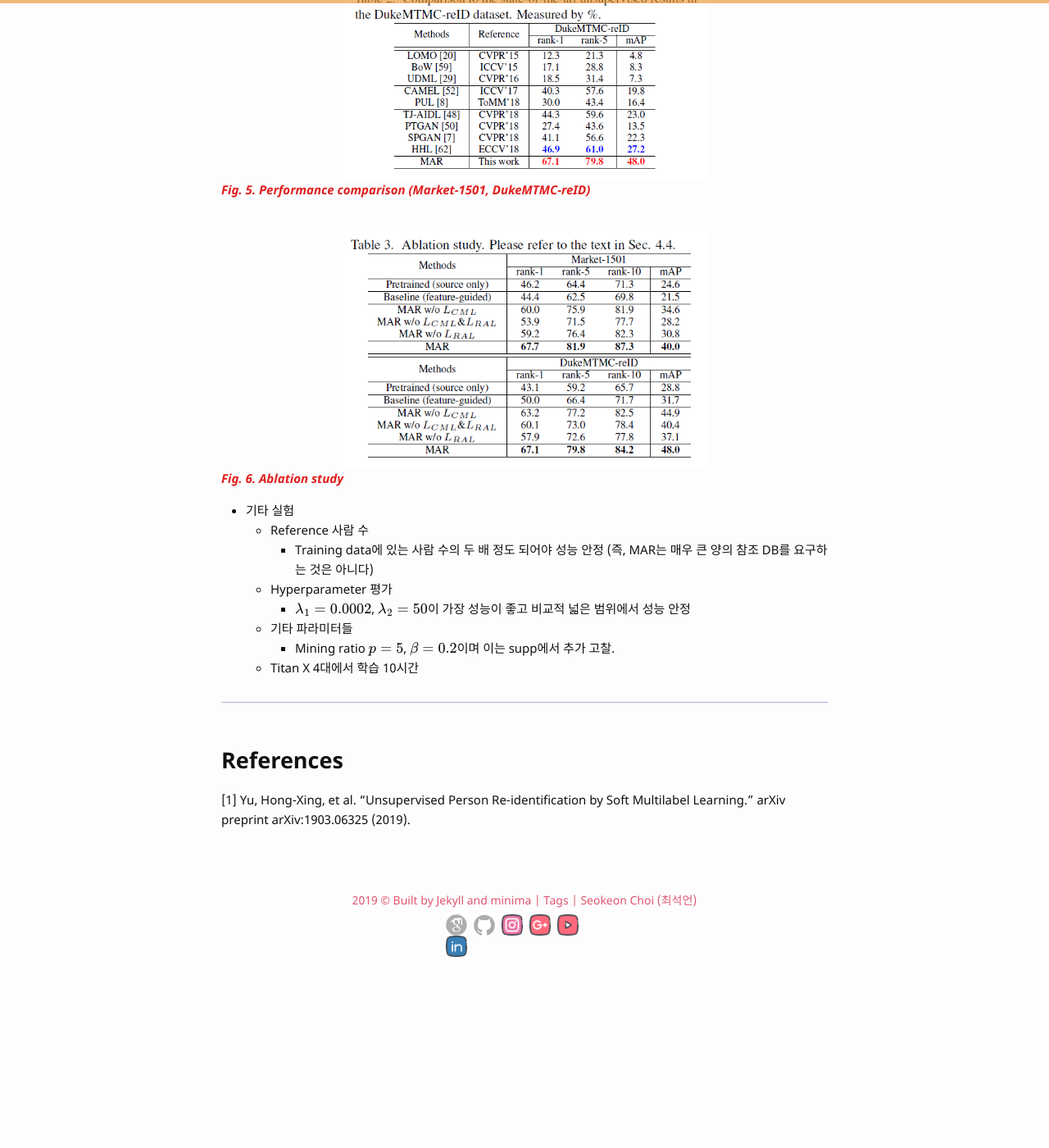
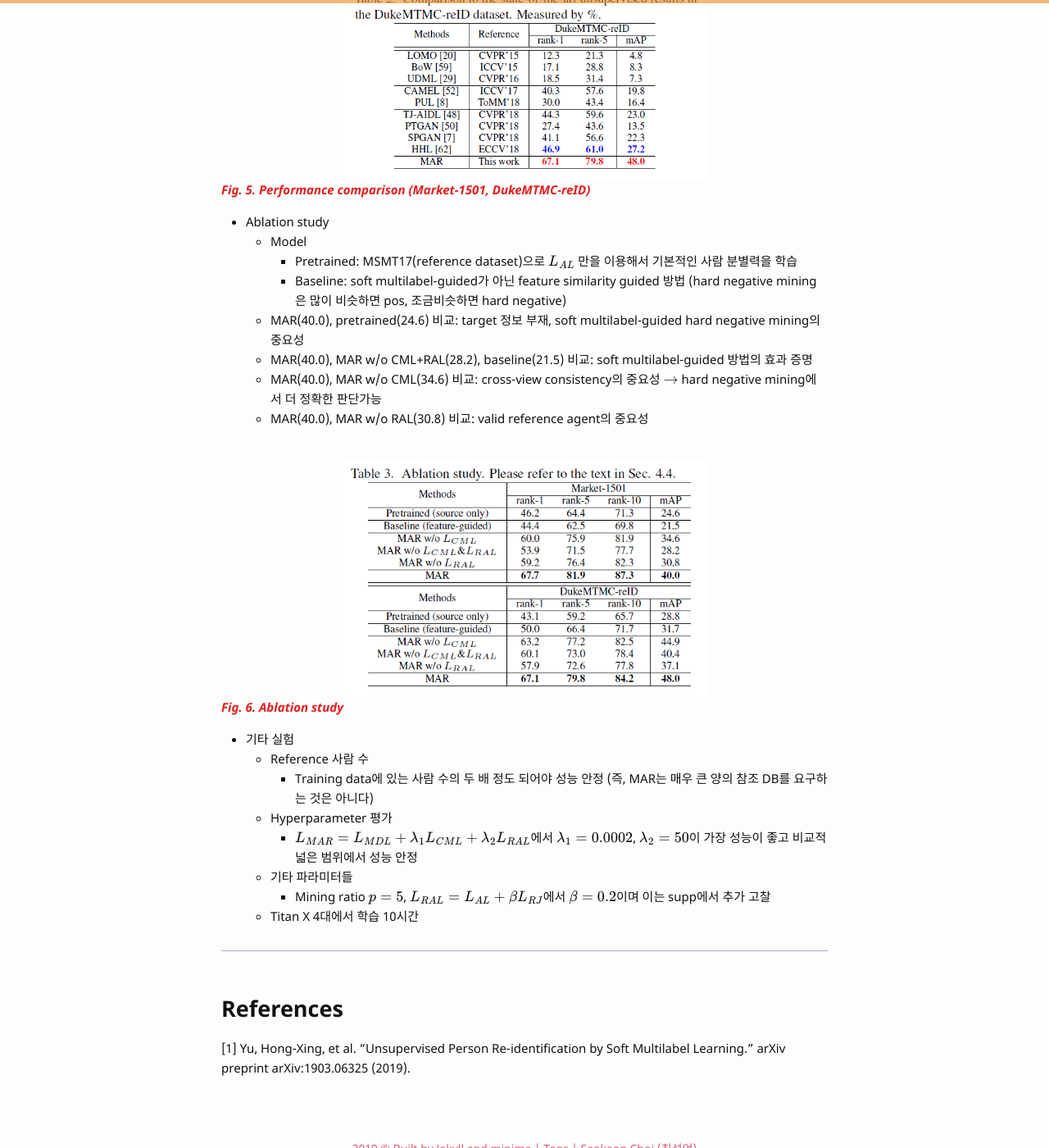
Before and after one commit to bismex/bismex.github.io, a Jekyll site: the page built from _posts/2019-07-04-MAR.md, in a window 1280 px wide and 1400 px high, scrolled down 6251 px. Shown: the whole window at 82% size. Built offline with Jekyll 4.4.1, drawn with Linux system fonts in a browser that asks for light colours; formulas are drawn with MathJax 3; before the commit the page ends 7418 px from its top, so only the background shows below that.

Commit message:
Update 2019-07-04-MAR.md

```diff
--- a/_posts/2019-07-04-MAR.md
+++ b/_posts/2019-07-04-MAR.md
@@ -115,6 +115,7 @@ tags: CV re-id unsupervised
   - 참조 영상과의 비교 특성은 카메라 뷰에 무관하며 오로지 target domain에서 사람의 외형 분포에만 의존적이어야 함
   - 다시 말해, target domain에서 각 카메라 뷰의 soft multilabel 분포는 전체 target domain에서 soft multilabel 분포와 일치해야 함 (cross-view consistent)
   - 분포 비교를 위해서 KL-divergence를 사용해도 되고 Wasserstein distance를 사용해도 되지만 경험적으로 soft multilabel의 분포가 log-normal 분포(soft multilabel에 log를 취한 것이 normal distribution과 비슷함)를 따른다는 것을 확인하여 계산량이 적은 simplified 2-Wasserstein distance(mean vector, std vector) 이용
+
 - Reference agent learning (RAL)
   - $$L_{RAL} = L_{AL} + \beta L_{RJ}$$
   - Agent learning loss (AL)
@@ -156,6 +157,14 @@ tags: CV re-id unsupervised
 {: style="width: 60%;" class="center"}
 <span style="color: #e01f1f;">***Fig. 5. Performance comparison (Market-1501, DukeMTMC-reID)***</span>
 
+- Ablation study
+  - Model
+    - Pretrained: MSMT17(reference dataset)으로 $$L_{AL}$$ 만을 이용해서 기본적인 사람 분별력을 학습
+    - Baseline: soft multilabel-guided가 아닌 feature similarity guided 방법 (hard negative mining은 많이 비슷하면 pos, 조금비슷하면 hard negative)
+  - MAR(40.0), pretrained(24.6) 비교: target 정보 부재, soft multilabel-guided hard negative mining의 중요성
+  - MAR(40.0), MAR w/o CML+RAL(28.2), baseline(21.5) 비교: soft multilabel-guided 방법의 효과 증명
+  - MAR(40.0), MAR w/o CML(34.6) 비교: cross-view consistency의 중요성 $$\rightarrow$$ hard negative mining에서 더 정확한 판단가능
+  - MAR(40.0), MAR w/o RAL(30.8) 비교: valid reference agent의 중요성
 
 <br/>
 ![picture]({{ '/assets/images/MAR06.png' | relative_url }})
@@ -166,9 +175,9 @@ tags: CV re-id unsupervised
   - Reference 사람 수
     - Training data에 있는 사람 수의 두 배 정도 되어야 성능 안정 (즉, MAR는 매우 큰 양의 참조 DB를 요구하는 것은 아니다)
   - Hyperparameter 평가
-    - $$\lambda_1 = 0.0002$$, $$\lambda_2 = 50$$이 가장 성능이 좋고 비교적 넓은 범위에서 성능 안정
+    - $$L_{MAR} = L_{MDL} + \lambda_1 L_{CML} + \lambda_2 L_{RAL}$$에서 $$\lambda_1 = 0.0002$$, $$\lambda_2 = 50$$이 가장 성능이 좋고 비교적 넓은 범위에서 성능 안정
   - 기타 파라미터들
-    - Mining ratio $$p=5%$$, $$\beta=0.2$$이며 이는 supp에서 추가 고찰.
+    - Mining ratio $$p=5%$$, $$L_{RAL} = L_{AL} + \beta L_{RJ}$$에서 $$\beta=0.2$$이며 이는 supp에서 추가 고찰
   - Titan X 4대에서 학습 10시간
 
 ---
```
